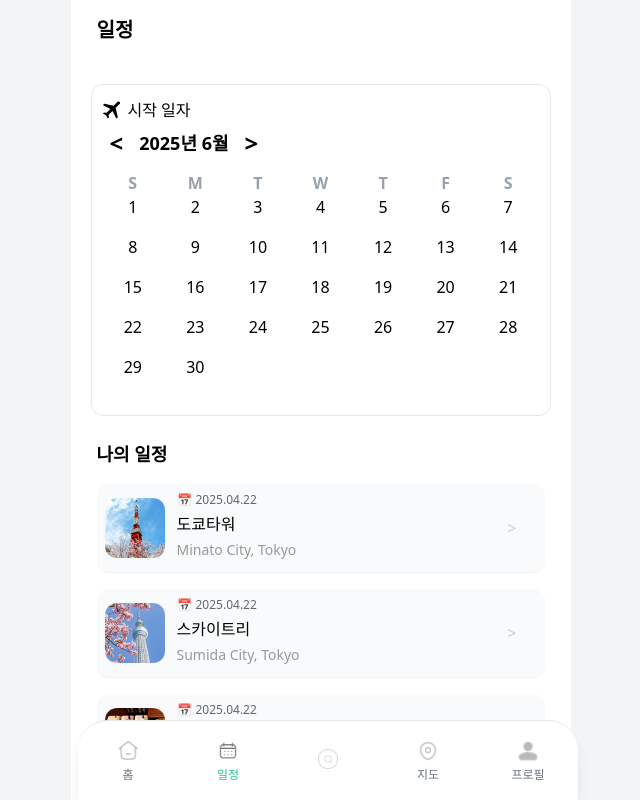
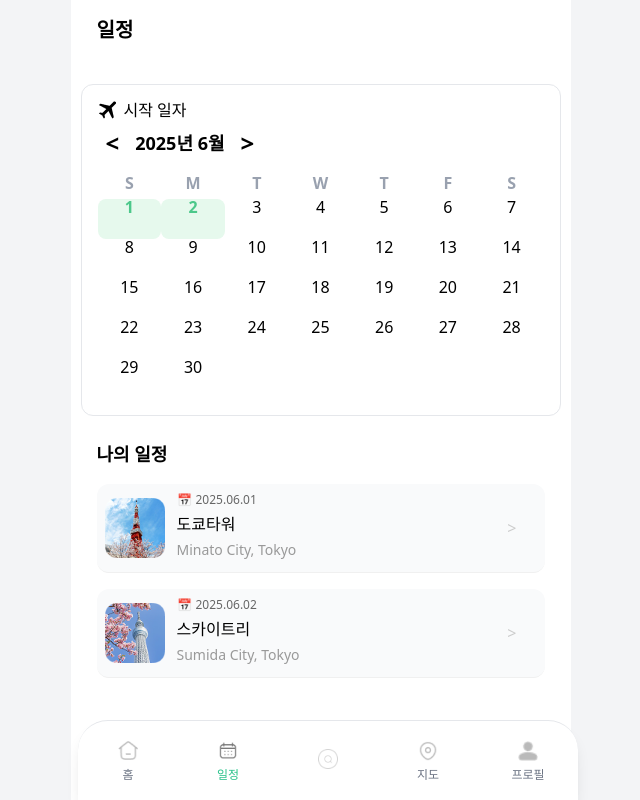
Before and after one commit to CSID-DGU/2025-1-CSC4004-1-9-YumYumGuide, a Next.js app in the folder frontend/: page /schedule in a window 1280 px wide. Shown: the top 800 px of the page, without its empty margins (312-952 px from the left). Built offline with nearby package versions, Linux system fonts and the light colour scheme.

Commit message:
feat: 현재이벤트 홈화면 완성

```diff
--- /dev/null
+++ b/frontend/next.config.js
@@ -0,0 +1,8 @@
+/** @type {import('next').NextConfig} */
+const nextConfig = {
+  images: {
+    domains: ['res.cloudinary.com'],
+  },
+};
+
+module.exports = nextConfig;
--- /dev/null
+++ b/frontend/src/app/api/events/route.ts
@@ -0,0 +1,38 @@
+import { NextResponse } from 'next/server';
+import { MongoClient } from 'mongodb';
+
+const uri = process.env.MONGODB_URI;
+const client = new MongoClient(uri!);
+
+export async function GET() {
+  try {
+    await client.connect();
+    const database = client.db('main');
+    const attractions = database.collection('attractions');
+
+    // 이번달의 시작일 구하기
+    const today = new Date();
+    const firstDayOfMonth = new Date(today.getFullYear(), today.getMonth(), 1);
+
+    const events = await attractions
+      .find({
+        category: '축제',
+        date: {
+          $exists: true,  // date 필드가 존재하는 것만
+          $ne: null,      // null이 아닌 것만
+          $gte: firstDayOfMonth.toISOString() // 이번달 이후의 날짜
+        }
+      })
+      .sort({ date: 1 }) // 날짜순으로 정렬
+      // .limit(2) // 2개로 제한
+      .project({ attraction: 1, image: 1, date: 1 })
+      .toArray();
+    console.log(events, 'ㅇㅇㅇㅇㅇ');
+    return NextResponse.json(events);
+  } catch (error) {
+    console.error('Error fetching events:', error);
+    return NextResponse.json({ error: 'Failed to fetch events' }, { status: 500 });
+  } finally {
+    await client.close();
+  }
+}
--- a/frontend/src/app/home/EventList.tsx
+++ b/frontend/src/app/home/EventList.tsx
@@ -1,40 +1,89 @@
-import React from 'react';
+import React, { useEffect, useState } from 'react';
 import Image from 'next/image';
 
 type Event = {
-  id: number;
-  title: string;
+  _id: string;
+  attraction: string;
   image: string;
+  date: string;
 };
 
-const defaultEvents: Event[] = [
-  { id: 1, title: '우에노 벚꽃 축제', image: '' },
-  { id: 2, title: '지요다 벚꽃 축제', image: '' },
-];
+const EventList = () => {
+  const [events, setEvents] = useState<Event[]>([]);
+  const [loading, setLoading] = useState(true);
+  const [error, setError] = useState<string | null>(null);
 
-const EventList = () => {
-  const events = defaultEvents;
+  useEffect(() => {
+    const fetchEvents = async () => {
+      try {
+        const response = await fetch('/api/events');
+        if (!response.ok) {
+          throw new Error('Failed to fetch events');
+        }
+        const data = await response.json();
+        console.log(data, 'data');
+        // 이번달의 시작 월 구하기
+        const today = new Date();
+        const thisMonth = today.getMonth() + 1;
+
+        // date에서 월을 파싱해서 이번달 이상만 남기고 2개만 표시
+        const filteredEvents = data
+          .filter((event: Event) => {
+            if (!event.date) return false;
+            // date가 'M.D' 또는 'M.D-M.D' 형식이므로, 앞의 월만 추출
+            const monthStr = event.date.split('.')[0];
+            const month = parseInt(monthStr, 10);
+            return month >= thisMonth;
+          })
+          .slice(0, 2);
+        console.log(filteredEvents, 'filteredEvents');
+        setEvents(filteredEvents);
+      } catch (err) {
+        setError(err instanceof Error ? err.message : 'Failed to fetch events');
+      } finally {
+        setLoading(false);
+      }
+    };
+
+    fetchEvents();
+  }, []);
+
+  if (loading) {
+    return <div className="flex justify-center items-center h-[200px]">Loading...</div>;
+  }
+
+  if (error) {
+    return <div className="text-red-500">Error: {error}</div>;
+  }
+
   return (
     <div className="flex flex-col gap-3 w-full">
       <p className="text-2xl font-semibold mb-2">현재 이벤트</p>
-      {events.map((event) => (
+      {events.length === 0 ? (
+        <div className="text-gray-500 text-center py-4">현재 진행 중인 이벤트가 없습니다.</div>
+      ) : (
+        events.map((event) => (
           <div
             className="flex items-center justify-between bg-white rounded-xl shadow p-3 w-full hover:bg-gray-50 cursor-pointer h-[100px]"
-          key={event.id}
+            key={event._id}
           >
             <div className="flex items-center gap-4">
               <Image
-              src="/icons/80x80.svg"
-              alt={event.title}
+                src={event.image || '/icons/80x80.svg'}
+                alt={event.attraction}
                 width={80}
                 height={80}
                 className="rounded-lg object-cover"
               />
-            <div className="text-base font-medium truncate">{event.title}</div>
+              <div className="flex flex-col">
+                <div className="text-base font-medium truncate">{event.attraction}</div>
+                <div className="text-sm text-gray-500">{event.date} 예정</div>
               </div>
-          <Image src="/icons/arrow.svg" alt="arrow" width={24} height={24} className="mr-2" />
             </div>
-      ))}
+            <Image src="/icons/arrow.svg" alt="화살표" width={24} height={24} className="mr-2" />
+          </div>
+        ))
+      )}
     </div>
   );
 };
--- a/frontend/src/app/schedule/page.tsx
+++ b/frontend/src/app/schedule/page.tsx
@@ -59,57 +59,46 @@ const Schedule = () => {
   const calendarMatrix = getCalendarMatrix(currentYear, currentMonth);
 
   // 일정 데이터
-  const schedules = [
+  type ScheduleType = {
+    id: number;
+    date: string;
+    title: string;
+    image: string;
+    spot: string;
+  };
+
+  // 오늘과 내일 날짜 구하기 (string)
+  function formatDate(dateObj: Date) {
+    const yyyy = dateObj.getFullYear();
+    const mm = String(dateObj.getMonth() + 1).padStart(2, '0');
+    const dd = String(dateObj.getDate()).padStart(2, '0');
+    return `${yyyy}.${mm}.${dd}`;
+  }
+  const todayDateObj = new Date();
+  const tomorrowDateObj = new Date();
+  tomorrowDateObj.setDate(todayDateObj.getDate() + 1);
+  const todayStr = formatDate(todayDateObj);
+  const tomorrowStr = formatDate(tomorrowDateObj);
+
+  const schedules: ScheduleType[] = [
     {
       id: 1,
-      date: '2025.04.22',
+      date: todayStr,
       title: '도쿄타워',
       image: '/tokyo-tower.png',
       spot: 'Minato City, Tokyo'
     },
     {
       id: 2,
-      date: '2025.04.22',
+      date: tomorrowStr,
       title: '스카이트리',
       image: '/skytree.png',
       spot: 'Sumida City, Tokyo'
-    },
-    {
-      id: 3,
-      date: '2025.04.22',
-      title: '규카츠 모토무라 시부야점',
-      image: '/restaurant.png',
-      spot: 'Shibuya City, Tokyo'
-    },
-    {
-      id: 4,
-      date: '2025.04.22',
-      title: '규카츠 모토무라 시부야점',
-      image: '/restaurant.png',
-      spot: 'Shibuya City, Tokyo'
-    },
-    {
-      id: 5,
-      date: '2025.04.22',
-      title: '규카츠 모토무라 시부야점',
-      image: '/restaurant.png',
-      spot: 'Shibuya City, Tokyo'
-    },
-    {
-      id: 6,
-      date: '2025.04.22',
-      title: '규카츠 모토무라 시부야점',
-      image: '/restaurant.png',
-      spot: 'Shibuya City, Tokyo'
-    },
-    {
-      id: 7,
-      date: '2025.04.22',
-      title: '규카츠 모토무라 시부야점',
-      image: '/restaurant.png',
-      spot: 'Shibuya City, Tokyo'
-    },
+    }
   ];
+
+  // 일정이 있는 날짜 배열 (YYYY.MM.DD)
+  const scheduleDates = schedules.map(s => s.date);
 
   // 날짜 클릭 핸들러
   const handleDateClick = (date: number) => {
@@ -173,7 +162,7 @@ const Schedule = () => {
       </div>
 
       {/* 날짜 선택 (동적 달력) */}
-      <div className="date-block-cal px-2.5 mx-2.5 py-4 border border-gray-200 rounded-xl overflow-x-auto">
+      <div className="date-block-cal px-4 py-4 border border-gray-200 rounded-xl bg-white">
         <div className="date-title-cal flex items-center gap-2">
           <img src="/icons/airplane.png" alt="airplane" className="date-icon-cal" />
           <span>시작 일자</span>
@@ -183,7 +172,7 @@ const Schedule = () => {
           <span>{monthLabel}</span>
           <button onClick={handleNextMonth} className="text-2xl px-2">{'>'}</button>
         </div>
-        <div className="w-full min-w-[340px]">
+        <div className="w-full">
           <table className="calendar-table-cal w-full text-center">
             <thead>
               <tr>
@@ -195,13 +184,20 @@ const Schedule = () => {
             <tbody>
               {calendarMatrix.map((row, i) => (
                 <tr key={i}>
-                  {row.map((date, j) => (
+                  {row.map((date, j) => {
+                    // 날짜 포맷 맞추기
+                    const dateStr = date
+                      ? `${currentYear}.${String(currentMonth+1).padStart(2, '0')}.${String(date).padStart(2, '0')}`
+                      : '';
+                    return (
                       <td
                         key={j}
                         className={
                           date
                             ? isSelected(date)
                               ? 'calendar-selected-cal bg-[#4CC88A] text-white font-bold rounded-lg transition-all duration-150 cursor-pointer w-9 h-9 md:w-10 md:h-10'
+                              : scheduleDates.includes(dateStr)
+                                ? 'calendar-has-schedule transition-all duration-150 cursor-pointer w-9 h-9 md:w-10 md:h-10'
                                 : 'cursor-pointer w-9 h-9 md:w-10 md:h-10 transition-all duration-150'
                             : ''
                         }
@@ -213,7 +209,8 @@ const Schedule = () => {
                       >
                         {date || ''}
                       </td>
-                  ))}
+                    );
+                  })}
                 </tr>
               ))}
             </tbody>
@@ -224,10 +221,30 @@ const Schedule = () => {
       {/* 일정 목록 */}
       <div className="schedule-list px-4 mt-6">
         <h3 className="list-title text-lg font-bold mb-4">나의 일정</h3>
-
         <div className="schedule-scroll-container max-h-[580px] overflow-y-scroll scrollbar-hide pb-24">
           <div className="space-y-4">
-            {schedules.map(schedule => (
+            {schedules.length === 0 ? (
+              <div
+                className="empty-schedule-box flex flex-col items-center justify-center mx-auto mt-8 mb-8"
+                style={{
+                  width: '100%',
+                  maxWidth: 400,
+                  height: 100,
+                  background: '#ededed',
+                  borderRadius: 20,
+                  cursor: 'pointer',
+                  boxShadow: '0 2px 8px rgba(0,0,0,0.04)',
+                  transition: 'background 0.2s',
+                }}
+                onClick={() => {
+                  router.push('/newSchedule');
+                }}
+              >
+                <div style={{ fontSize: 40, color: '#bdbdbd', marginBottom: 8 }}>+</div>
+                <div style={{ color: '#888', fontSize: 16 }}>일정 추가하기</div>
+              </div>
+            ) : (
+              schedules.map(schedule => (
                 <Link href={`/detail/${schedule.id}`} key={schedule.id}>
                   <div className="schedule-item flex items-center bg-gray-50 p-3 rounded-xl">
                     <div className="schedule-image w-16 h-16 rounded-xl overflow-hidden mr-4 flex-shrink-0">
@@ -248,7 +265,8 @@ const Schedule = () => {
                     </div>
                   </div>
                 </Link>
-            ))}
+              ))
+            )}
           </div>
         </div>
       </div>
--- a/frontend/src/app/schedule/schedule.css
+++ b/frontend/src/app/schedule/schedule.css
@@ -187,3 +187,10 @@
     color: #ccc;
     margin-right: 20px;
   }
+
+  .calendar-has-schedule {
+    background: #e6f9ed;
+    color: #4CC88A;
+    font-weight: bold;
+    border-radius: 8px;
+  }
```
Also changed, not shown: frontend/src/app/newSchedule/page.tsx (line endings or trailing spaces). Lines whose indentation alone changed are shown as unchanged.
